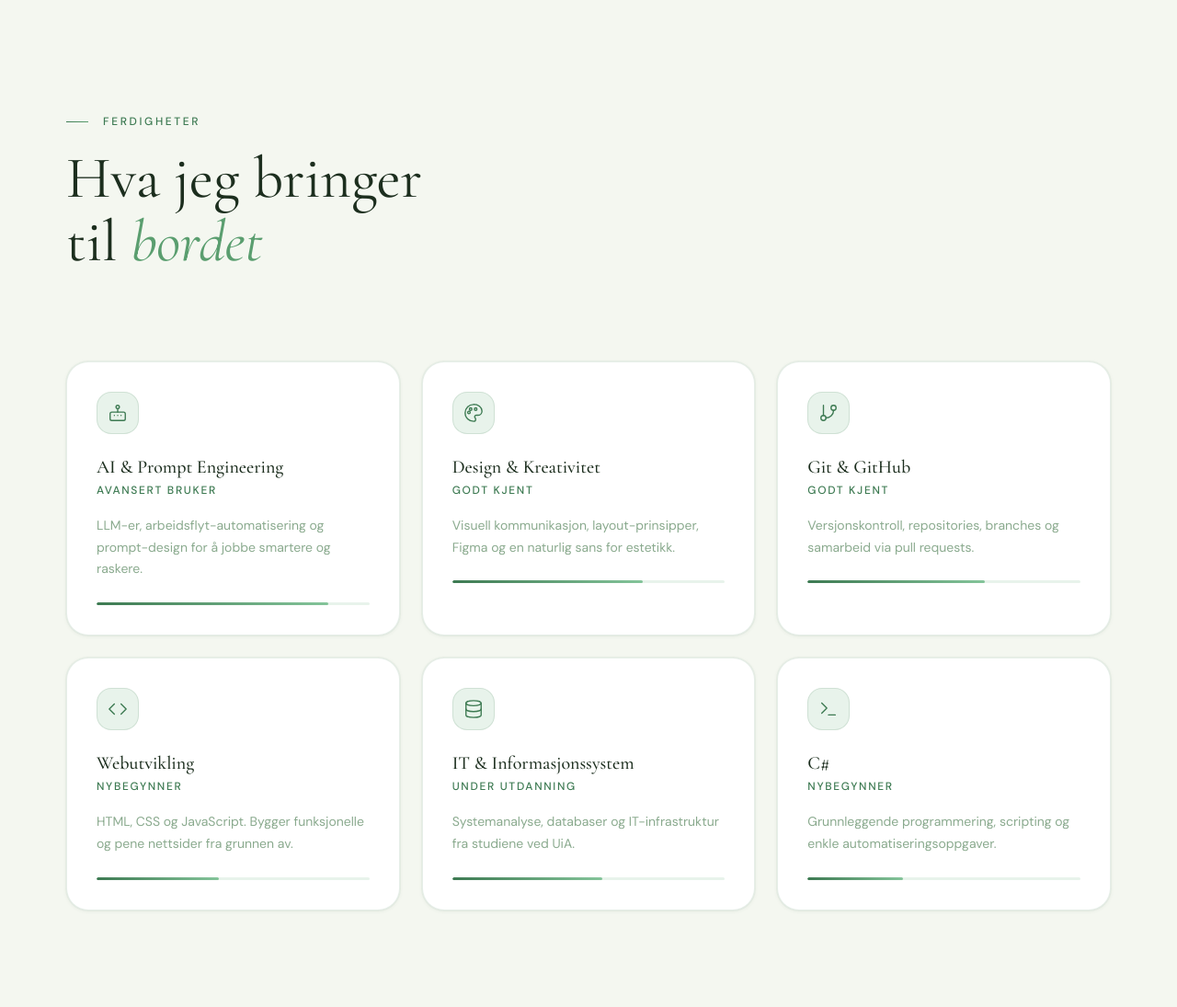
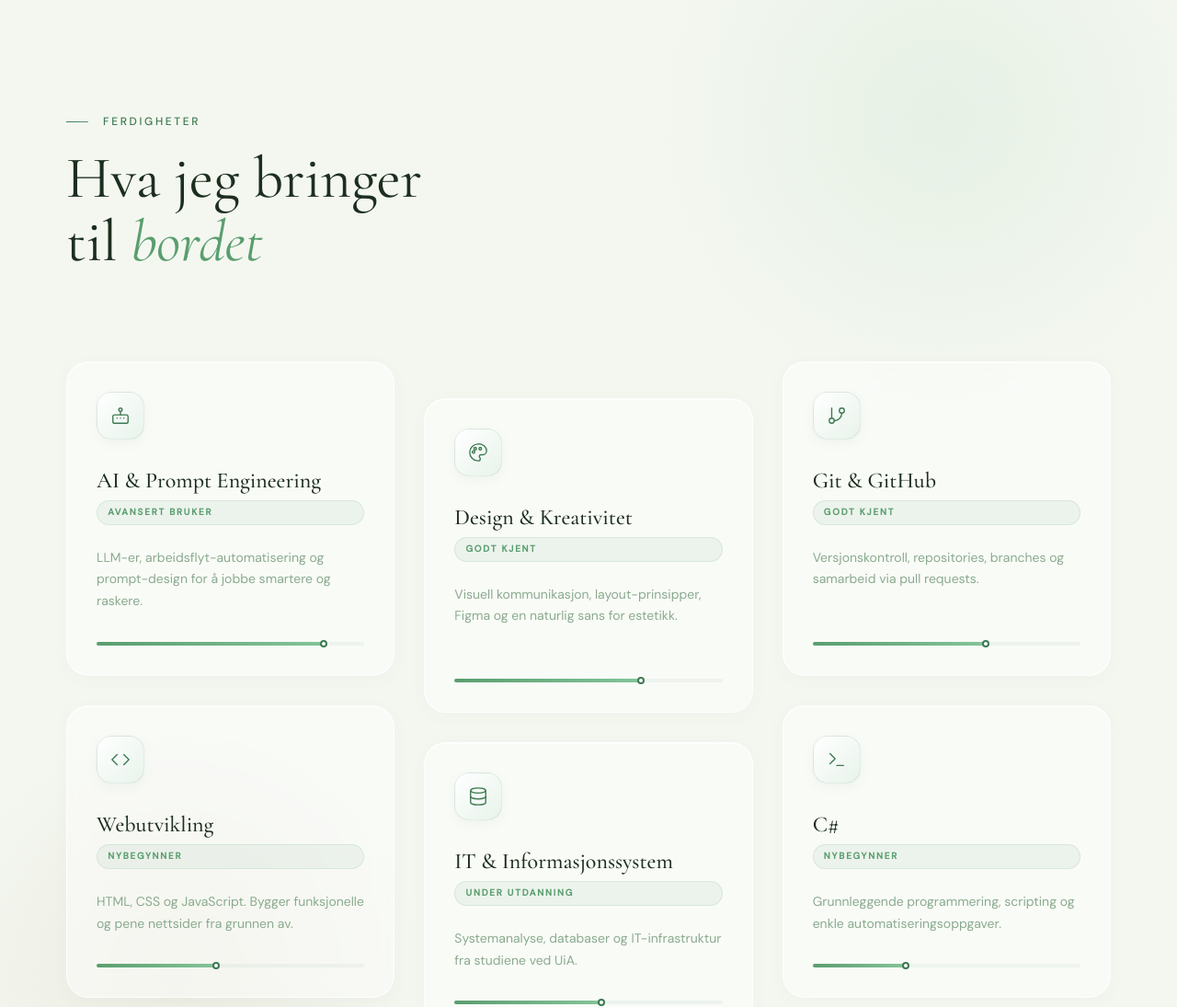
Before and after one commit to YonesF/Portfolio, a plain HTML site: page index.html in a window 1280 px wide. Shown: the part 1580-2675 px from the top of the page at 92% size. Drawn offline with nearby package versions, Linux system fonts and the light colour scheme.

Commit message:
Add hover animations, redesign skills section, and update project details for Atlas and Kartverket

```diff
--- a/index.html
+++ b/index.html
@@ -604,12 +604,16 @@
     }
 
     @keyframes textHover {
-      0%, 100% {
+
+      0%,
+      100% {
         transform: translate(0, 0) rotate(0deg);
       }
+
       33% {
         transform: translate(1px, -4px) rotate(0.8deg);
       }
+
       66% {
         transform: translate(-1px, 2px) rotate(-0.4deg);
       }
@@ -846,105 +850,184 @@
     /* ── Skills ─────────────────────────────── */
     .skills {
       background: var(--bg);
+      position: relative;
+      overflow: hidden;
+    }
+
+    .skills::before {
+      content: '';
+      position: absolute;
+      top: -20%;
+      right: -10%;
+      width: 60vw;
+      height: 60vw;
+      background: radial-gradient(circle, rgba(132, 196, 154, 0.12) 0%, transparent 60%);
+      border-radius: 50%;
+      pointer-events: none;
+    }
+
+    .skills::after {
+      content: '';
+      position: absolute;
+      bottom: -10%;
+      left: -10%;
+      width: 50vw;
+      height: 50vw;
+      background: radial-gradient(circle, rgba(138, 114, 64, 0.08) 0%, transparent 60%);
+      border-radius: 50%;
+      pointer-events: none;
     }
 
     .skills__head {
       margin-bottom: var(--sp-7);
+      position: relative;
+      z-index: 2;
     }
 
     .skills__grid {
       display: grid;
       grid-template-columns: repeat(3, 1fr);
-      gap: var(--sp-3);
+      gap: var(--sp-4);
+      position: relative;
+      z-index: 2;
+      padding-bottom: 40px;
+      /* space for stagger */
+    }
+
+    @media (min-width: 961px) {
+      .skills__grid .skill-card:nth-child(3n+2) {
+        transform: translateY(40px);
+      }
+
+      .skills__grid .skill-card:nth-child(3n+2):hover {
+        transform: translateY(32px);
+      }
     }
 
     .skill-card {
-      background: var(--bg-card);
-      border: 1px solid var(--border);
+      background: rgba(255, 255, 255, 0.45);
+      backdrop-filter: blur(16px);
+      -webkit-backdrop-filter: blur(16px);
+      border: 1px solid rgba(255, 255, 255, 0.8);
       border-radius: var(--r-xl);
       padding: var(--sp-4);
       position: relative;
       overflow: hidden;
-      box-shadow: var(--shadow-sm);
-      transition: border-color var(--tr-base), transform var(--tr-slow), box-shadow var(--tr-base);
-    }
-
-    .skill-card::after {
+      box-shadow: 0 4px 20px rgba(40, 80, 50, 0.03), inset 0 1px 0 rgba(255, 255, 255, 0.6);
+      transition: all 0.5s cubic-bezier(0.16, 1, 0.3, 1);
+      display: flex;
+      flex-direction: column;
+    }
+
+    .skill-card::before {
       content: '';
       position: absolute;
-      top: -30px;
-      right: -30px;
-      width: 80px;
-      height: 80px;
-      border-radius: 50%;
-      background: radial-gradient(circle, rgba(132, 196, 154, 0.15) 0%, transparent 70%);
+      inset: 0;
+      background: linear-gradient(135deg, rgba(132, 196, 154, 0.08) 0%, transparent 100%);
       opacity: 0;
-      transition: opacity var(--tr-base), transform var(--tr-slow);
+      transition: opacity 0.5s ease;
     }
 
     .skill-card:hover {
-      border-color: rgba(61, 122, 82, 0.28);
-      transform: translateY(-5px);
-      box-shadow: var(--shadow-hover);
-    }
-
-    .skill-card:hover::after {
+      border-color: rgba(132, 196, 154, 0.4);
+      transform: translateY(-8px);
+      box-shadow: 0 15px 35px rgba(40, 80, 50, 0.08), inset 0 1px 0 rgba(255, 255, 255, 0.8);
+    }
+
+    .skill-card:hover::before {
       opacity: 1;
-      transform: scale(2.8);
     }
 
     .skill-card__ico {
-      width: 46px;
-      height: 46px;
-      background: var(--green-wash);
-      border: 1px solid rgba(61, 122, 82, 0.15);
-      border-radius: var(--r-lg);
+      width: 52px;
+      height: 52px;
+      background: linear-gradient(135deg, #fff, var(--green-wash));
+      border: 1px solid rgba(61, 122, 82, 0.12);
+      border-radius: 16px;
       display: flex;
       align-items: center;
       justify-content: center;
-      font-size: 1.4rem;
-      margin-bottom: var(--sp-3);
+      font-size: 1.5rem;
+      margin-bottom: var(--sp-4);
+      box-shadow: 0 4px 12px rgba(61, 122, 82, 0.06);
+      position: relative;
+      transition: transform 0.5s cubic-bezier(0.16, 1, 0.3, 1), box-shadow 0.5s ease;
+    }
+
+    .skill-card:hover .skill-card__ico {
+      transform: scale(1.08) rotate(-4deg);
+      box-shadow: 0 8px 20px rgba(61, 122, 82, 0.12);
     }
 
     .skill-card__name {
       font-family: var(--ff-display);
-      font-size: var(--fs-xl);
+      font-size: var(--fs-2xl);
       font-weight: 500;
       color: var(--text);
-      margin-bottom: 4px;
-      line-height: 1.2;
+      margin-bottom: 8px;
+      line-height: 1.1;
+      position: relative;
     }
 
     .skill-card__level {
-      font-size: var(--fs-xs);
-      font-weight: 500;
-      letter-spacing: 0.14em;
+      font-size: 0.62rem;
+      font-weight: 600;
+      letter-spacing: 0.18em;
       text-transform: uppercase;
-      color: var(--green);
-      margin-bottom: var(--sp-2);
+      color: var(--green-mid);
+      margin-bottom: var(--sp-3);
+      display: inline-block;
+      padding: 0.25rem 0.7rem;
+      background: rgba(90, 158, 111, 0.08);
+      border: 1px solid rgba(90, 158, 111, 0.15);
+      border-radius: var(--r-full);
+      position: relative;
     }
 
     .skill-card__desc {
       font-size: var(--fs-sm);
       color: var(--text-faint);
       line-height: 1.7;
+      margin-bottom: var(--sp-4);
+      flex-grow: 1;
+      position: relative;
     }
 
     .skill-card__bar {
       width: 100%;
-      height: 3px;
-      background: var(--green-wash);
+      height: 4px;
+      background: rgba(61, 122, 82, 0.06);
       border-radius: var(--r-full);
-      margin-top: var(--sp-3);
-      overflow: hidden;
+      margin-top: auto;
+      position: relative;
     }
 
     .skill-card__fill {
       height: 100%;
       width: 0;
-      background: linear-gradient(to right, var(--green), var(--green-light));
+      background: linear-gradient(to right, var(--green-mid), var(--green-light));
       border-radius: var(--r-full);
+      position: relative;
       transition: width 1.4s cubic-bezier(0.16, 1, 0.3, 1);
+    }
+
+    .skill-card__fill::after {
+      content: '';
+      position: absolute;
+      right: -3px;
+      top: 50%;
+      transform: translateY(-50%);
+      width: 8px;
+      height: 8px;
+      background: #fff;
+      border: 2px solid var(--green);
+      border-radius: 50%;
+      opacity: 0;
+      transition: opacity 0.3s ease 1s;
+    }
+
+    .reveal.visible .skill-card__fill::after {
+      opacity: 1;
     }
 
     /* ── Projects ───────────────────────────── */
@@ -1513,19 +1596,24 @@
         height: 60px;
       }
     }
+
     /* ── Video Leaves Animation ──────────────── */
     .video-container {
       position: relative;
     }
+
     .video-leaves {
       position: absolute;
       inset: -60px;
       pointer-events: none;
       z-index: 0;
     }
+
     .video-frame {
-      z-index: 1; /* Make sure video is above leaves */
-    }
+      z-index: 1;
+      /* Make sure video is above leaves */
+    }
+
     .video-leaf {
       position: absolute;
       opacity: 0;
@@ -1533,35 +1621,79 @@
       transition: transform 1.5s cubic-bezier(0.16, 1, 0.3, 1), opacity 1.2s ease;
       will-change: transform, opacity;
     }
+
     .video-container.is-playing .video-leaf {
       opacity: 1;
     }
-    .video-leaf-1 { top: 10%; left: 10%; }
-    .video-container.is-playing .video-leaf-1 { transform: scale(1) rotate(-25deg) translate(-100px, -60px); }
-
-    .video-leaf-2 { top: 5%; right: 15%; }
-    .video-container.is-playing .video-leaf-2 { transform: scale(0.9) rotate(35deg) translate(80px, -50px); }
-
-    .video-leaf-3 { bottom: 20%; left: 5%; }
-    .video-container.is-playing .video-leaf-3 { transform: scale(1.1) rotate(-40deg) translate(-90px, 40px); }
-
-    .video-leaf-4 { bottom: 10%; right: 10%; }
-    .video-container.is-playing .video-leaf-4 { transform: scale(1) rotate(20deg) translate(100px, 60px); }
-
-    .video-leaf-5 { top: 50%; right: 5%; }
-    .video-container.is-playing .video-leaf-5 { transform: scale(0.8) rotate(60deg) translate(110px, 0px); }
-
-    .video-leaf-6 { top: 60%; left: 10%; }
-    .video-container.is-playing .video-leaf-6 { transform: scale(0.9) rotate(-60deg) translate(-110px, 20px); }
+
+    .video-leaf-1 {
+      top: 10%;
+      left: 10%;
+    }
+
+    .video-container.is-playing .video-leaf-1 {
+      transform: scale(1) rotate(-25deg) translate(-100px, -60px);
+    }
+
+    .video-leaf-2 {
+      top: 5%;
+      right: 15%;
+    }
+
+    .video-container.is-playing .video-leaf-2 {
+      transform: scale(0.9) rotate(35deg) translate(80px, -50px);
+    }
+
+    .video-leaf-3 {
+      bottom: 20%;
+      left: 5%;
+    }
+
+    .video-container.is-playing .video-leaf-3 {
+      transform: scale(1.1) rotate(-40deg) translate(-90px, 40px);
+    }
+
+    .video-leaf-4 {
+      bottom: 10%;
+      right: 10%;
+    }
+
+    .video-container.is-playing .video-leaf-4 {
+      transform: scale(1) rotate(20deg) translate(100px, 60px);
+    }
+
+    .video-leaf-5 {
+      top: 50%;
+      right: 5%;
+    }
+
+    .video-container.is-playing .video-leaf-5 {
+      transform: scale(0.8) rotate(60deg) translate(110px, 0px);
+    }
+
+    .video-leaf-6 {
+      top: 60%;
+      left: 10%;
+    }
+
+    .video-container.is-playing .video-leaf-6 {
+      transform: scale(0.9) rotate(-60deg) translate(-110px, 20px);
+    }
 
     /* ── Touch Devices ──────────────────────── */
-    @media (pointer: coarse), (hover: none) {
-      body, button {
+    @media (pointer: coarse),
+    (hover: none) {
+
+      body,
+      button {
         cursor: auto !important;
       }
-      #c-dot, #c-ring {
+
+      #c-dot,
+      #c-ring {
         display: none !important;
       }
+
       .side-leaf {
         display: none !important;
       }
@@ -1733,7 +1865,8 @@
                 </svg>
                 GitHub
               </a>
-              <a href="https://www.linkedin.com/in/yones-m-44616536a" target="_blank" rel="noopener noreferrer" class="about__link">
+              <a href="https://www.linkedin.com/in/yones-m-44616536a" target="_blank" rel="noopener noreferrer"
+                class="about__link">
                 <svg width="15" height="15" viewBox="0 0 24 24" fill="currentColor" aria-hidden="true">
                   <path
                     d="M20.447 20.452h-3.554v-5.569c0-1.328-.027-3.037-1.852-3.037-1.853 0-2.136 1.445-2.136 2.939v5.667H9.351V9h3.414v1.561h.046c.477-.9 1.637-1.85 3.37-1.85 3.601 0 4.267 2.37 4.267 5.455v6.286zM5.337 7.433c-1.144 0-2.063-.926-2.063-2.065 0-1.138.92-2.063 2.063-2.063 1.14 0 2.064.925 2.064 2.063 0 1.139-.925 2.065-2.064 2.065zm1.782 13.019H3.555V9h3.564v11.452zM22.225 0H1.771C.792 0 0 .774 0 1.729v20.542C0 23.227.792 24 1.771 24h20.451C23.2 24 24 23.227 24 22.271V1.729C24 .774 23.2 0 22.222 0h.003z" />
@@ -1877,7 +2010,8 @@
             <p class="section__label reveal">Prosjekter</p>
             <h2 class="section__title reveal d1" id="projects-h">Ting jeg har<br><em>laget</em></h2>
           </div>
-          <a href="https://github.com/YonesF" target="_blank" rel="noopener noreferrer" class="btn btn--outline reveal d2">Alle
+          <a href="https://github.com/YonesF" target="_blank" rel="noopener noreferrer"
+            class="btn btn--outline reveal d2">Alle
             prosjekter på GitHub →</a>
         </div>
 
@@ -1899,7 +2033,7 @@
                 <span class="proj-cat">HTML/CSS</span>
                 <span class="proj-cat">JavaScript</span>
               </div>
-              <h3 class="proj-card__title">LUKSUSEIENDOM</h3>
+              <h3 class="proj-card__title">LuksusEiendom</h3>
               <p class="proj-card__desc">Luksuseiendom er et konsept som benytter KI til å redigere og optimalisere
                 bilder av eiendommer.</p>
               <a href="https://luksuseiendomstudio.no/" target="_blank" rel="noopener noreferrer"
@@ -1927,12 +2061,15 @@
             </div>
             <div class="proj-card__body">
               <div class="proj-card__cats">
-                <span class="proj-cat">AI</span>
-                <span class="proj-cat">Python</span>
+                <span class="proj-cat">PostGIS</span>
+                <span class="proj-cat">Maplibre</span>
+                <span class="proj-cat">JavaScript</span>
               </div>
-              <h3 class="proj-card__title">Prosjekt to</h3>
-              <p class="proj-card__desc">Et AI-drevet verktøy eller automatiseringsscript? Fortell historien bak.</p>
-              <a href="#" class="proj-card__link">Se prosjekt →</a>
+              <h3 class="proj-card__title">Atlas</h3>
+              <p class="proj-card__desc">Et responsivt webkart (SPA) som hjelper innbyggere i Agder/Kristiansand med å
+                finne nærmeste beredskapsressurs når tid er kritisk.</p>
+              <a href="https://github.com/snbhansen/IS218.git" target="_blank" rel="noopener noreferrer"
+                class="proj-card__link">Se prosjekt →</a>
             </div>
           </article>
 
@@ -1949,12 +2086,17 @@
             </div>
             <div class="proj-card__body">
               <div class="proj-card__cats">
-                <span class="proj-cat">Design</span>
-                <span class="proj-cat">Figma</span>
+                <span class="proj-cat">MariaDB</span>
+                <span class="proj-cat">SQL</span>
+                <span class="proj-cat">C#</span>
+                <span class="proj-cat">HTML</span>
               </div>
-              <h3 class="proj-card__title">Prosjekt tre</h3>
-              <p class="proj-card__desc">Et designprosjekt eller UI-konsept du er stolt av — vis frem kreativiteten.</p>
-              <a href="#" class="proj-card__link">Se prosjekt →</a>
+              <h3 class="proj-card__title">Kartverket</h3>
+              <p class="proj-card__desc">Et databasesystem for registrering, validering og håndtering av
+                luftfartshindre, utviklet for å støtte aktører som NLA, Kartverket, Luftambulansen, Forsvaret og
+                Politiet i sikker og effektiv rapportering.</p>
+              <a href="https://github.com/IsakJG/IT-2025-Kartverket.git" target="_blank" rel="noopener noreferrer"
+                class="proj-card__link">Se prosjekt →</a>
             </div>
           </article>
         </div>
@@ -1973,12 +2115,44 @@
           </p>
           <div class="video-container" id="videoContainer">
             <div class="video-leaves" aria-hidden="true">
-               <svg class="video-leaf video-leaf-1" width="60" height="90" viewBox="0 0 40 64" fill="none" xmlns="http://www.w3.org/2000/svg"><path d="M20 60 C8 48, 4 32, 10 18 C13 10, 20 4, 20 4 C20 4, 27 10, 30 18 C36 32, 32 48, 20 60Z" fill="rgba(132, 196, 154, 0.4)" /><line x1="20" y1="4" x2="20" y2="60" stroke="rgba(61, 122, 82, 0.3)" stroke-width="0.8"/></svg>
-               <svg class="video-leaf video-leaf-2" width="50" height="120" viewBox="0 0 22 72" fill="none" xmlns="http://www.w3.org/2000/svg"><path d="M11 68 C5 52, 3 36, 7 20 C8 14, 11 4, 11 4 C11 4, 14 14, 15 20 C19 36, 17 52, 11 68Z" fill="rgba(90, 158, 111, 0.4)" /><line x1="11" y1="4" x2="11" y2="68" stroke="rgba(61, 122, 82, 0.3)" stroke-width="0.6"/></svg>
-               <svg class="video-leaf video-leaf-3" width="70" height="90" viewBox="0 0 48 62" fill="none" xmlns="http://www.w3.org/2000/svg"><path d="M24 58 C12 46, 6 36, 8 26 C9 20, 6 14, 10 10 C14 6, 18 10, 22 8 C22 8, 24 4, 24 4 C24 4, 26 8, 26 8 C30 10, 34 6, 38 10 C42 14, 39 20, 40 26 C42 36, 36 46, 24 58Z" fill="rgba(61, 122, 82, 0.2)" /><line x1="24" y1="4" x2="24" y2="58" stroke="rgba(61, 122, 82, 0.3)" stroke-width="0.8"/></svg>
-               <svg class="video-leaf video-leaf-4" width="60" height="95" viewBox="0 0 40 64" fill="none" xmlns="http://www.w3.org/2000/svg"><path d="M20 60 C8 48, 4 32, 10 18 C13 10, 20 4, 20 4 C20 4, 27 10, 30 18 C36 32, 32 48, 20 60Z" fill="rgba(90, 158, 111, 0.3)" /><line x1="20" y1="4" x2="20" y2="60" stroke="rgba(61, 122, 82, 0.3)" stroke-width="0.8"/></svg>
-               <svg class="video-leaf video-leaf-5" width="45" height="100" viewBox="0 0 22 72" fill="none" xmlns="http://www.w3.org/2000/svg"><path d="M11 68 C5 52, 3 36, 7 20 C8 14, 11 4, 11 4 C11 4, 14 14, 15 20 C19 36, 17 52, 11 68Z" fill="rgba(132, 196, 154, 0.5)" /><line x1="11" y1="4" x2="11" y2="68" stroke="rgba(61, 122, 82, 0.3)" stroke-width="0.6"/></svg>
-               <svg class="video-leaf video-leaf-6" width="75" height="95" viewBox="0 0 48 62" fill="none" xmlns="http://www.w3.org/2000/svg"><path d="M24 58 C12 46, 6 36, 8 26 C9 20, 6 14, 10 10 C14 6, 18 10, 22 8 C22 8, 24 4, 24 4 C24 4, 26 8, 26 8 C30 10, 34 6, 38 10 C42 14, 39 20, 40 26 C42 36, 36 46, 24 58Z" fill="rgba(138, 114, 64, 0.15)" /><line x1="24" y1="4" x2="24" y2="58" stroke="rgba(92, 74, 40, 0.2)" stroke-width="0.8"/></svg>
+              <svg class="video-leaf video-leaf-1" width="60" height="90" viewBox="0 0 40 64" fill="none"
+                xmlns="http://www.w3.org/2000/svg">
+                <path d="M20 60 C8 48, 4 32, 10 18 C13 10, 20 4, 20 4 C20 4, 27 10, 30 18 C36 32, 32 48, 20 60Z"
+                  fill="rgba(132, 196, 154, 0.4)" />
+                <line x1="20" y1="4" x2="20" y2="60" stroke="rgba(61, 122, 82, 0.3)" stroke-width="0.8" />
+              </svg>
+              <svg class="video-leaf video-leaf-2" width="50" height="120" viewBox="0 0 22 72" fill="none"
+                xmlns="http://www.w3.org/2000/svg">
+                <path d="M11 68 C5 52, 3 36, 7 20 C8 14, 11 4, 11 4 C11 4, 14 14, 15 20 C19 36, 17 52, 11 68Z"
+                  fill="rgba(90, 158, 111, 0.4)" />
+                <line x1="11" y1="4" x2="11" y2="68" stroke="rgba(61, 122, 82, 0.3)" stroke-width="0.6" />
+              </svg>
+              <svg class="video-leaf video-leaf-3" width="70" height="90" viewBox="0 0 48 62" fill="none"
+                xmlns="http://www.w3.org/2000/svg">
+                <path
+                  d="M24 58 C12 46, 6 36, 8 26 C9 20, 6 14, 10 10 C14 6, 18 10, 22 8 C22 8, 24 4, 24 4 C24 4, 26 8, 26 8 C30 10, 34 6, 38 10 C42 14, 39 20, 40 26 C42 36, 36 46, 24 58Z"
+                  fill="rgba(61, 122, 82, 0.2)" />
+                <line x1="24" y1="4" x2="24" y2="58" stroke="rgba(61, 122, 82, 0.3)" stroke-width="0.8" />
+              </svg>
+              <svg class="video-leaf video-leaf-4" width="60" height="95" viewBox="0 0 40 64" fill="none"
+                xmlns="http://www.w3.org/2000/svg">
+                <path d="M20 60 C8 48, 4 32, 10 18 C13 10, 20 4, 20 4 C20 4, 27 10, 30 18 C36 32, 32 48, 20 60Z"
+                  fill="rgba(90, 158, 111, 0.3)" />
+                <line x1="20" y1="4" x2="20" y2="60" stroke="rgba(61, 122, 82, 0.3)" stroke-width="0.8" />
+              </svg>
+              <svg class="video-leaf video-leaf-5" width="45" height="100" viewBox="0 0 22 72" fill="none"
+                xmlns="http://www.w3.org/2000/svg">
+                <path d="M11 68 C5 52, 3 36, 7 20 C8 14, 11 4, 11 4 C11 4, 14 14, 15 20 C19 36, 17 52, 11 68Z"
+                  fill="rgba(132, 196, 154, 0.5)" />
+                <line x1="11" y1="4" x2="11" y2="68" stroke="rgba(61, 122, 82, 0.3)" stroke-width="0.6" />
+              </svg>
+              <svg class="video-leaf video-leaf-6" width="75" height="95" viewBox="0 0 48 62" fill="none"
+                xmlns="http://www.w3.org/2000/svg">
+                <path
+                  d="M24 58 C12 46, 6 36, 8 26 C9 20, 6 14, 10 10 C14 6, 18 10, 22 8 C22 8, 24 4, 24 4 C24 4, 26 8, 26 8 C30 10, 34 6, 38 10 C42 14, 39 20, 40 26 C42 36, 36 46, 24 58Z"
+                  fill="rgba(138, 114, 64, 0.15)" />
+                <line x1="24" y1="4" x2="24" y2="58" stroke="rgba(92, 74, 40, 0.2)" stroke-width="0.8" />
+              </svg>
             </div>
             <div class="video-frame reveal d3">
               <video controls id="portfolioVideo">
```
